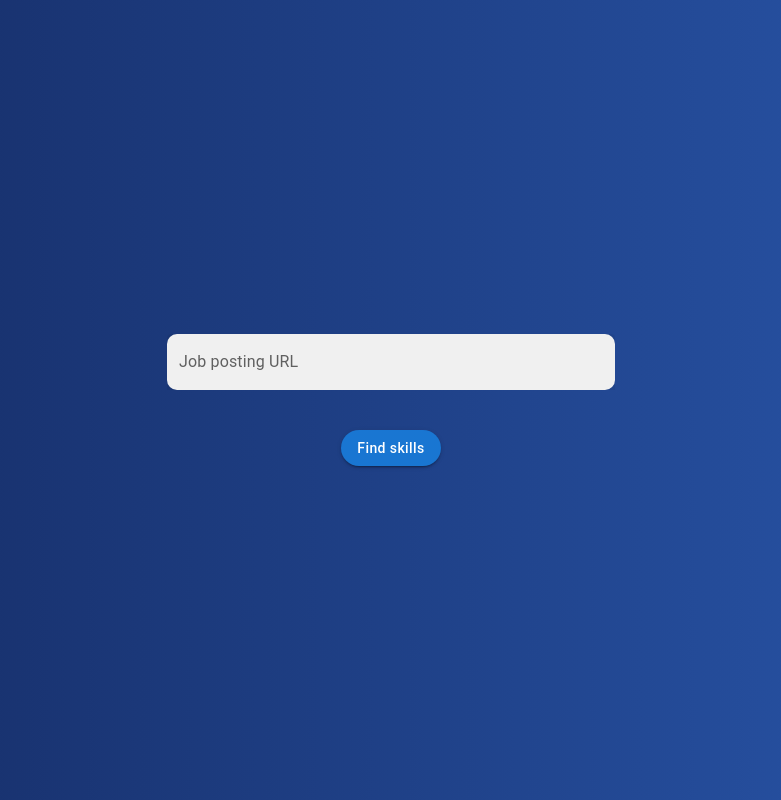
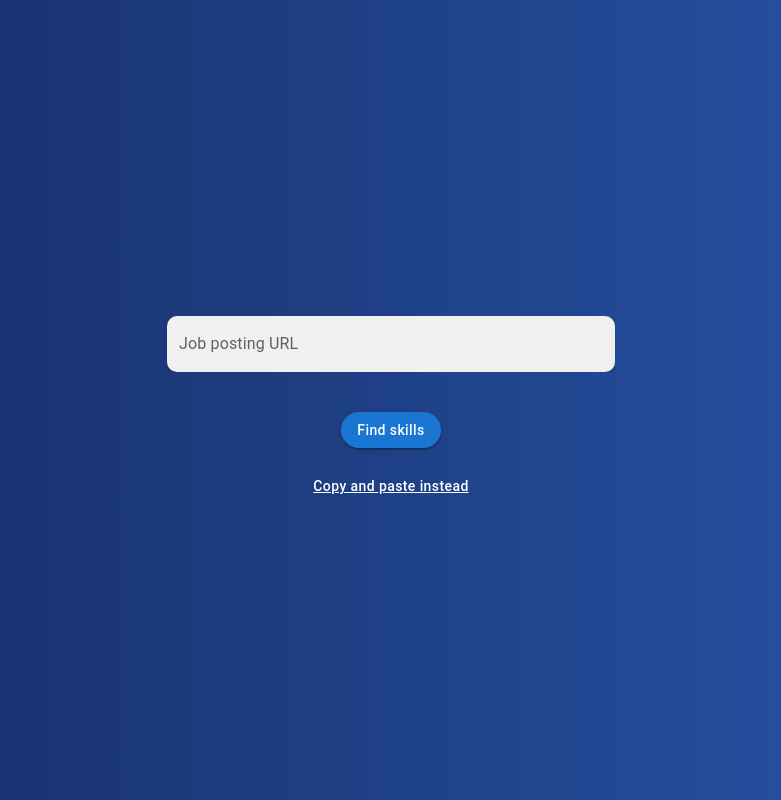
Before and after one commit to evanwherchek/resutailor, a React (Create React App) app in the folder frontend/: page / in a window 1280 px wide. Shown: the whole page, without its empty margins (249-1030 px from the left). Built offline with nearby package versions, Linux system fonts and the light colour scheme.

Commit message:
Created separate file for the enter url screen

```diff
--- a/frontend/package.json
+++ b/frontend/package.json
@@ -63,6 +63,7 @@
     "eslint-config-prettier": "^9.1.0",
     "eslint-plugin-prettier": "^5.1.3",
     "lint-staged": "^15.2.5",
-    "prettier": "^3.2.5"
+    "prettier": "^3.2.5",
+    "@babel/plugin-transform-private-property-in-object": "^7.24.6"
   }
 }
--- a/frontend/src/App.tsx
+++ b/frontend/src/App.tsx
@@ -1,11 +1,8 @@
-import TextField from '@mui/material/TextField';
-import Button from '@mui/material/Button';
 import React from 'react';
+import EnterUrl from './EnterUrl';
 
 interface Style {
   backdrop: React.CSSProperties;
-  textfield: React.CSSProperties;
-  button: React.CSSProperties;
 }
 
 const styles: Style = {
@@ -16,35 +13,13 @@ const styles: Style = {
     alignItems: 'center',
     height: '100vh',
     background: 'linear-gradient(90deg, rgba(22,45,103,1) 5%, rgba(40,84,167,1) 95%)',
-  },
-  textfield: {
-    background: '#FFFFFF',
-    borderRadius: '10px',
-    width: '35%',
-    margin: '20px',
-  },
-  button: {
-    borderRadius: '25px',
-    margin: '20px',
-    textTransform: 'none',
-  },
+  }
 };
 
 function App() {
   return (
     <div style={styles.backdrop}>
-      <TextField
-        style={styles.textfield}
-        label="Job posting URL"
-        id="filled-size-normal"
-        variant="filled"
-        InputProps={{
-          disableUnderline: true,
-        }}
-      />
-      <Button style={styles.button} variant="contained">
-        Find skills
-      </Button>
+      <EnterUrl/>
     </div>
   );
 }
--- /dev/null
+++ b/frontend/src/EnterUrl.tsx
@@ -0,0 +1,66 @@
+import TextField from '@mui/material/TextField';
+import Button from '@mui/material/Button';
+import React, { useState } from 'react';
+
+interface Style {
+    textfield: React.CSSProperties;
+    button: React.CSSProperties;
+    textButton: React.CSSProperties
+  }
+
+  const styles: Style = {
+    textfield: {
+      background: '#FFFFFF',
+      borderRadius: '10px',
+      width: '35%',
+      margin: '20px',
+    },
+    button: {
+      borderRadius: '25px',
+      margin: '20px',
+      textTransform: 'none',
+    },
+    textButton: {
+      color: '#FFFFFF',
+      textTransform: 'none',
+      textDecoration: 'underline'
+    }
+  };
+
+function EnterUrl() {
+  const [textFieldValue, setTextFieldValue] = useState('');
+
+  const handleChange = (event: React.ChangeEvent<HTMLInputElement>) => {
+    setTextFieldValue(event.target.value);
+  };
+
+  const findSkills = (url: string) => {
+
+  };
+
+  return (
+    <>
+      <TextField style={styles.textfield}
+        label="Job posting URL"
+        id="filled-size-normal"
+        variant="filled"
+        InputProps={{
+          disableUnderline: true,
+        }}
+        value={textFieldValue}
+        onChange={handleChange}/>
+      <Button style={styles.button}
+        variant="contained"
+        onClick={() => {
+        }}>
+        Find skills
+      </Button>
+      <Button style={styles.textButton}
+        variant="text">
+        Copy and paste instead
+      </Button>
+    </>
+  );
+}
+
+export default EnterUrl;
```
